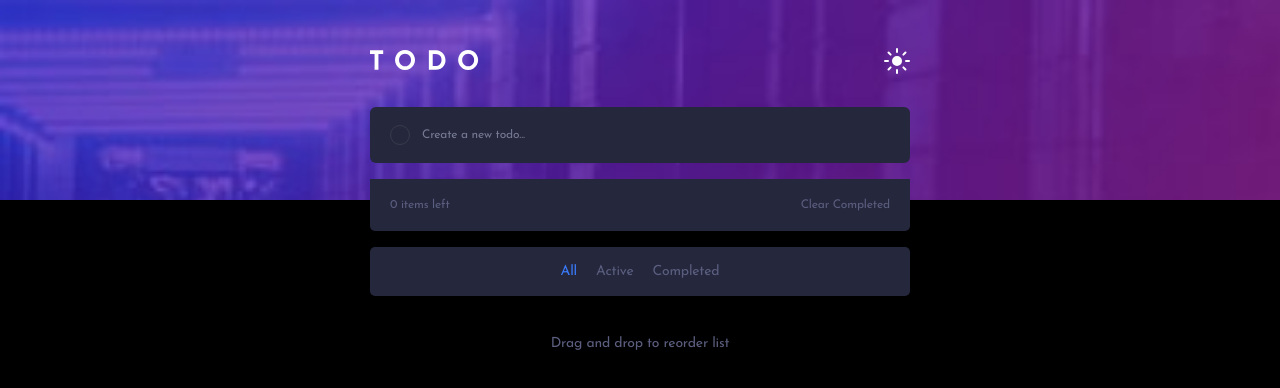
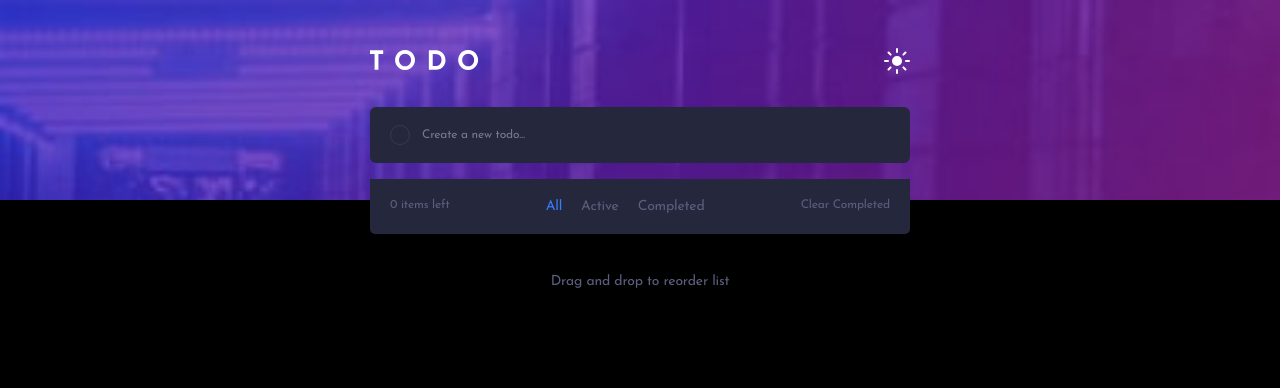
Before and after one commit to aaronkagan/supercharged-todo-list, a React (Vite) app: page / in a window 1280 px wide. Shown: the top 388 px of the page. Built offline with nearby package versions, Linux system fonts and the light colour scheme.

Commit message:
fixing filter refs

```diff
--- a/src/App.tsx
+++ b/src/App.tsx
@@ -29,10 +29,23 @@ function App() {
   const filterAllRef = useRef<HTMLElement>(null);
   const filterActiveRef = useRef<HTMLElement>(null);
   const filterCompletedRef = useRef<HTMLElement>(null);
+  const filterAllRefDesktop = useRef<HTMLElement>(null);
+  const filterActiveRefDesktop = useRef<HTMLElement>(null);
+  const filterCompletedRefDesktop = useRef<HTMLElement>(null);
   const filterRefs = [filterAllRef, filterActiveRef, filterCompletedRef];
+  const filterRefsDesktop = [
+    filterAllRefDesktop,
+    filterActiveRefDesktop,
+    filterCompletedRefDesktop
+  ];
 
   const handleResetFilterLinks = () => {
     filterRefs.forEach((filterRef) => {
+      if (filterRef.current !== null) {
+        filterRef.current.classList.remove('active-filter-link');
+      }
+    });
+    filterRefsDesktop.forEach((filterRef) => {
       if (filterRef.current !== null) {
         filterRef.current.classList.remove('active-filter-link');
       }
@@ -75,17 +88,26 @@ function App() {
       if (filterAllRef.current !== null) {
         filterAllRef.current.classList.add('active-filter-link');
       }
+      if (filterAllRefDesktop.current !== null) {
+        filterAllRefDesktop.current.classList.add('active-filter-link');
+      }
     }
     if (activeFilter.current === 'active') {
       setFilteredTodos(todos.filter((elem) => !elem.isCompleted));
       if (filterActiveRef.current !== null) {
         filterActiveRef.current.classList.add('active-filter-link');
       }
+      if (filterActiveRefDesktop.current !== null) {
+        filterActiveRefDesktop.current.classList.add('active-filter-link');
+      }
     }
     if (activeFilter.current === 'completed') {
       setFilteredTodos(todos.filter((elem) => elem.isCompleted));
       if (filterCompletedRef.current !== null) {
         filterCompletedRef.current.classList.add('active-filter-link');
+      }
+      if (filterCompletedRefDesktop.current !== null) {
+        filterCompletedRefDesktop.current.classList.add('active-filter-link');
       }
     }
   };
@@ -256,27 +278,41 @@ function App() {
                   </StyledTodoItem>
                 );
               })}
-              {/* <div className="todoListBottom">
-                <span>
-                  {todos.filter((elem) => !elem.isCompleted).length} items left
-                </span>
-                <span
-                  className="clear-completed"
-                  onClick={() =>
-                    setTodos((prevTodos) =>
-                      prevTodos.filter((elem) => !elem.isCompleted)
-                    )
-                  }
-                >
-                  Clear Completed
-                </span>
-              </div> */}
             </StyledTodoList>
           ) : null}
           <div className="todoListBottom">
             <span>
               {todos.filter((elem) => !elem.isCompleted).length} items left
             </span>
+            <StyledFilterBarDesktop>
+              <span
+                ref={filterAllRefDesktop}
+                onClick={() => {
+                  activeFilter.current = 'all';
+                  handleActiveFilter();
+                }}
+              >
+                All
+              </span>
+              <span
+                ref={filterActiveRefDesktop}
+                onClick={() => {
+                  activeFilter.current = 'active';
+                  handleActiveFilter();
+                }}
+              >
+                Active
+              </span>
+              <span
+                ref={filterCompletedRefDesktop}
+                onClick={() => {
+                  activeFilter.current = 'completed';
+                  handleActiveFilter();
+                }}
+              >
+                Completed
+              </span>
+            </StyledFilterBarDesktop>
             <span
               className="clear-completed"
               onClick={() =>
@@ -492,6 +528,20 @@ const StyledFilterBar = styled.div`
       color: ${(props) => props.theme.todoColor};
     }
   }
+
+  @media all and (min-width: 1000px) {
+    display: none;
+  }
+`;
+
+const StyledFilterBarDesktop = styled(StyledFilterBar)`
+  margin-top: 0;
+  padding: 0;
+  display: none;
+
+  @media all and (min-width: 1000px) {
+    display: flex;
+  }
 `;
 
 export default App;
```
